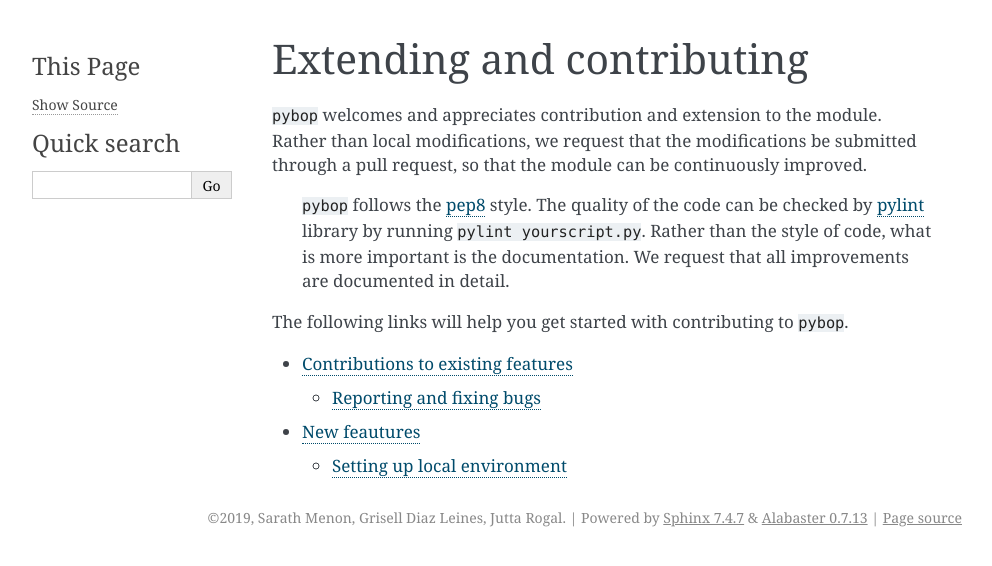
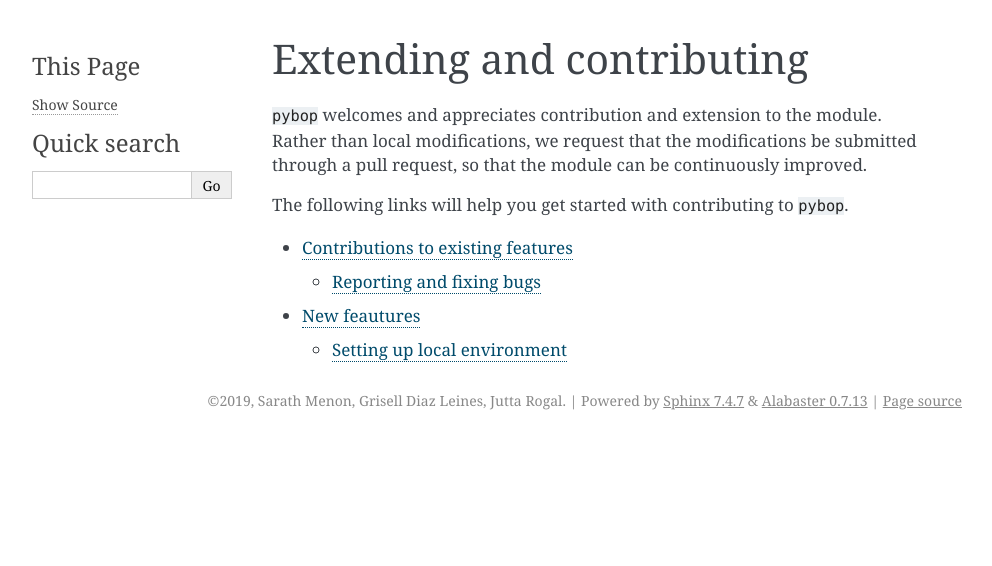
Before and after one commit to pyscal/pyscal, a Sphinx documentation site: the page built from docs/source/extending.rst, in a window 1280 px wide. Shown: the top 566 px of the page, without its empty margins (148-1140 px from the left). Built offline with Sphinx 7.4.7, drawn with Linux system fonts in a browser that asks for light colours; pages that are not in the unit, such as notebooks, are missing from menus.

Commit message:
bug fix with documentation

```diff
--- a/docs/source/acknowledgements.rst
+++ b/docs/source/acknowledgements.rst
@@ -11,6 +11,7 @@ Acknowledgements
 We acknowledge `Bond order analysis <https://homepage.univie.ac.at/wolfgang.lechner/>`_ code for the inspiration and the base for what later grew to be ``pybop``. We are also thankful to the developers of `Voro++ <math.lbl.gov/voro++/>`_ and `pybind11 <https://pybind11.readthedocs.io/en/stable/>`_ for developing the great tools that we could use in ``pybop``.
 
 We thank the following people for helping with testing the code and providing valuable feedback.
+
 * Abril Azocar Guzman
 * Alberto Ferrari
 * Yanyan Liang
@@ -20,4 +21,4 @@ We also thank Mahesh Prasad for the helpful discussions in the implementation of
 Sarath Menon acknowledges a scholarship from the `International Max Planck Research School for Interface Controlled Materials for Energy Conversion <https://www.mpie.de/2747306/doctoral_programme>`_, and is grateful for the help and support received during the `E-CAM High Throughput Computing ESDW <https://www.e-cam2020.eu/event/4424/?instance_id=71>`_ held in `Turin <https://www.polito.it/?lang=en>`_ in 2018 and 2019. Grisell Diaz Leines acknowledges the support by the Mexican National Council for Science and Technology (CONACYT) through project 232090 and by the German Research Foundation
 (DFG) through project RO 3073/6-1.
 
-This module was developed at the `Interdisciplinary Centre for Advanced Materials Simulation <http://www.icams.de/content`_ at the `Ruhr University Bochum <https://www.ruhr-uni-bochum.de/en>`_, Germany.
+This module was developed at the `Interdisciplinary Centre for Advanced Materials Simulation <http://www.icams.de/content`_,  at the Ruhr University Bochum <https://www.ruhr-uni-bochum.de/en, Germany.
--- a/docs/source/extending.rst
+++ b/docs/source/extending.rst
@@ -2,10 +2,6 @@ Extending and contributing
 ==========================
 
 ``pybop`` welcomes and appreciates contribution and extension to the module. Rather than local modifications, we request that the modifications be submitted through a pull request, so that the module can be continuously improved.
-
-..
-
-    ``pybop`` follows the `pep8 <https://www.python.org/dev/peps/pep-0008/>`_ style. The quality of the code can be checked by `pylint <https://www.pylint.org/>`_ library by running ``pylint yourscript.py``. Rather than the style of code, what is more important is the documentation. We request that all improvements are documented in detail.
 
 The following links will help you get started with contributing to ``pybop``.
 
```
